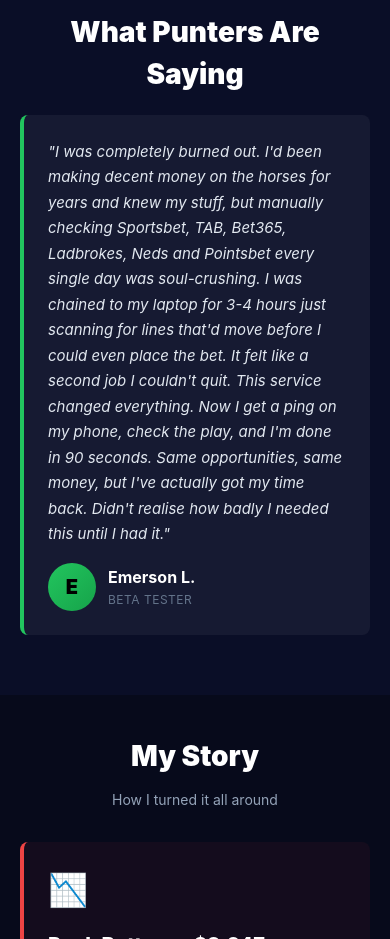
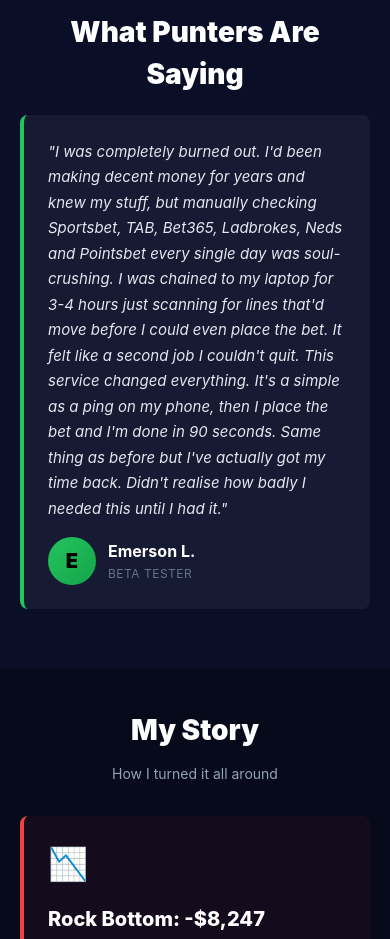
Before and after one commit to madingmagot1-jpg/atvshit, a plain HTML site: page mobile.html in a window 390 px wide. Shown: the part 1740-2679 px from the top of the page. Drawn offline with Linux system fonts and the light colour scheme.

Commit message:
Update mobile.html

```diff
--- a/mobile.html
+++ b/mobile.html
@@ -638,7 +638,7 @@
 
         <div class="testimonial-section">
             <p class="testimonial-quote">
-                "I was completely burned out. I'd been making decent money on the horses for years and knew my stuff, but manually checking Sportsbet, TAB, Bet365, Ladbrokes, Neds and Pointsbet every single day was soul-crushing. I was chained to my laptop for 3-4 hours just scanning for lines that'd move before I could even place the bet. It felt like a second job I couldn't quit. This service changed everything. Now I get a ping on my phone, check the play, and I'm done in 90 seconds. Same opportunities, same money, but I've actually got my time back. Didn't realise how badly I needed this until I had it."
+                "I was completely burned out. I'd been making decent money for years and knew my stuff, but manually checking Sportsbet, TAB, Bet365, Ladbrokes, Neds and Pointsbet every single day was soul-crushing. I was chained to my laptop for 3-4 hours just scanning for lines that'd move before I could even place the bet. It felt like a second job I couldn't quit. This service changed everything. It's a simple as a ping on my phone, then I place the bet and I'm done in 90 seconds. Same thing as before but I've actually got my time back. Didn't realise how badly I needed this until I had it."
             </p>
             <div class="testimonial-author">
                 <div class="author-avatar">E</div>
```
